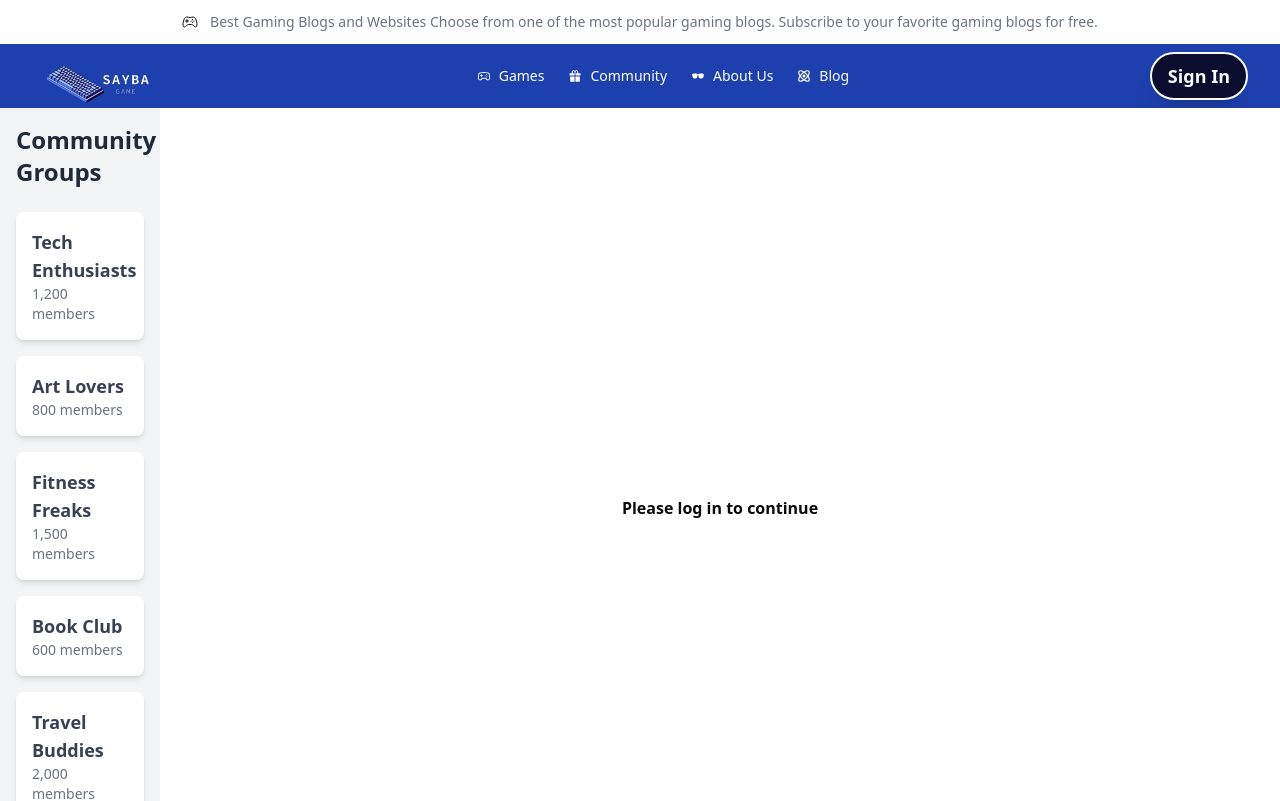
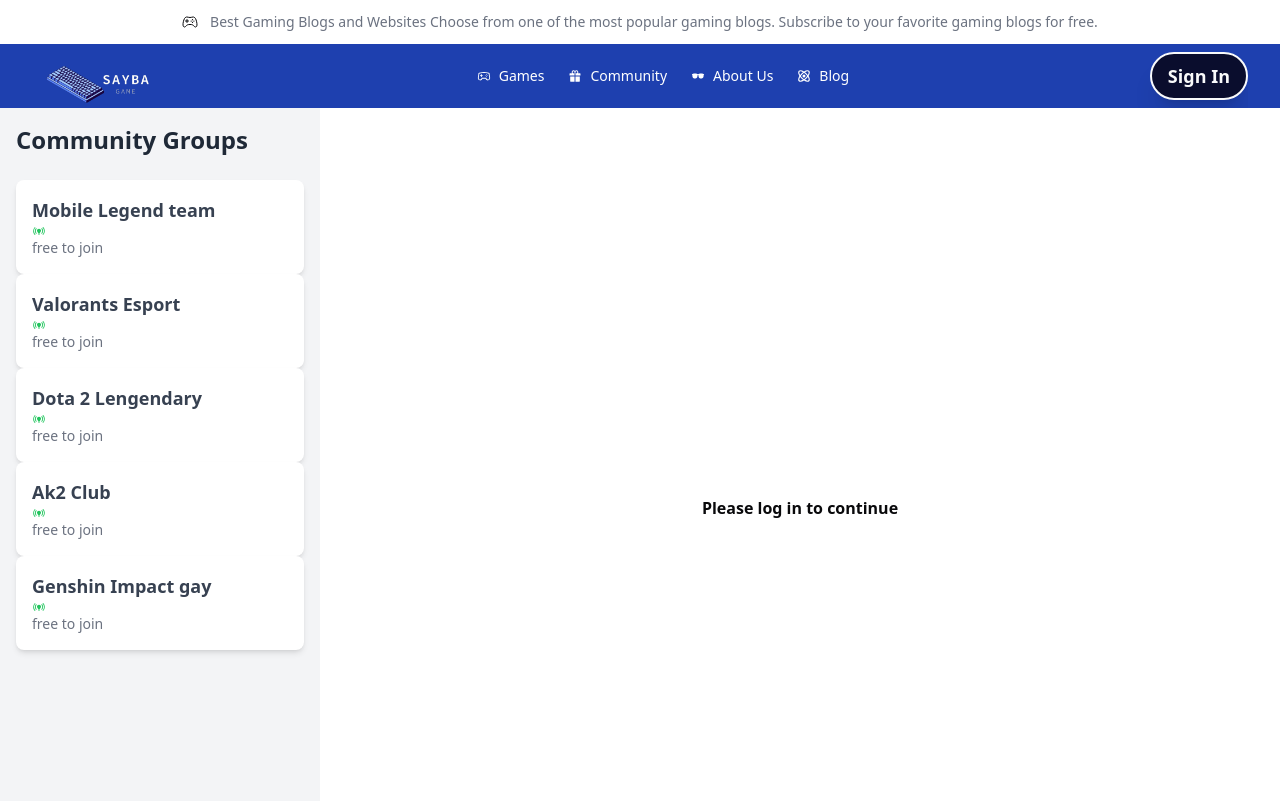
Before and after one commit to Nyfong/game-recom, a Next.js app: page /content/commu in a window 1280 px wide. Shown: the top 801 px of the page. Built offline with nearby package versions, Linux system fonts and the light colour scheme; what next would draw is missing.

Commit message:
community chat

```diff
--- a/src/app/content/aboutus/[pageid]/page.jsx
+++ b/src/app/content/aboutus/[pageid]/page.jsx
@@ -1,3 +1,4 @@
+"use client";
 import HomeSection from "@/components/Home/section/Section";
 import CardPayCoffee from "@/components/paycoffeeStuff/Card.pay";
 import FElogo from "@/assets/logoITE.png";
--- a/src/app/content/aboutus/page.jsx
+++ b/src/app/content/aboutus/page.jsx
@@ -1,3 +1,6 @@
+"use client"; // Add this at the top to enable client-side functionality
+
+import { useState, useEffect } from "react";
 import AboutUsCard from "@/components/Cards/AboutusCard";
 import AboutUsPayCard from "@/components/Cards/AboutusPayCoffeeCard";
 import CodingCard from "@/components/Cards/CodingCard";
@@ -5,10 +8,27 @@
 import HomeSection from "@/components/Home/section/Section";
 import AboutusSwiper from "@/components/Swiper/AboutusSwiper";
 
-let Aboutus = () => {
+const Aboutus = () => {
+  const [isLoading, setIsLoading] = useState(true); // Add loading state
+
+  // Simulate loading with useEffect
+  useEffect(() => {
+    const timer = setTimeout(() => {
+      setIsLoading(false); // Set loading to false after a delay
+    }, 2000); // 2-second delay to simulate loading
+
+    return () => clearTimeout(timer); // Cleanup the timer
+  }, []);
+
   return (
     <>
-      <main className="p-5 md:p-3 lg:p-0  gap-5 md:gap-3 max-w-screen-xl min-w-screen-80 mx-auto my-10">
+      {isLoading ? ( // Show loader while loading
+        <div className="flex justify-center items-center h-screen">
+          <div className="animate-spin rounded-full h-12 w-12 border-t-2 border-b-2 border-purple-500"></div>
+        </div>
+      ) : (
+        // Show content after loading
+        <main className="p-5 md:p-3 lg:p-0 gap-5 md:gap-3 max-w-screen-xl min-w-screen-80 mx-auto my-10">
           <AboutUsCard />
           <CodingCard />
           <AboutUsPayCard />
@@ -16,7 +36,9 @@
           <AboutusSwiper />
           <GridCards />
         </main>
+      )}
     </>
   );
 };
+
 export default Aboutus;
--- a/src/app/content/commu/page.jsx
+++ b/src/app/content/commu/page.jsx
@@ -3,17 +3,18 @@
 import SocialCard from "@/components/commuStuff/Card/crudCard/SocailCard";
 import { ErrorBoundary } from "next/dist/client/components/error-boundary";
 import Link from "next/link";
+import { MdOnlinePrediction } from "react-icons/md";
 
 export default function CommunityPage() {
   const [showThirdColumn, setShowThirdColumn] = useState(false);
 
   // Example community groups data
   const communityGroups = [
-    { id: 1, name: "Tech Enthusiasts", members: 1200 },
-    { id: 2, name: "Art Lovers", members: 800 },
-    { id: 3, name: "Fitness Freaks", members: 1500 },
-    { id: 4, name: "Book Club", members: 600 },
-    { id: 5, name: "Travel Buddies", members: 2000 },
+    { id: 1, name: "Mobile Legend team", members: "free to join" },
+    { id: 2, name: "Valorants Esport ", members: "free to join" },
+    { id: 3, name: "Dota 2 Lengendary", members: "free to join" },
+    { id: 4, name: "Ak2 Club", members: "free to join" },
+    { id: 5, name: "Genshin Impact gay", members: "free to join" },
   ];
 
   return (
@@ -23,7 +24,7 @@
         <div
           className={`bg-gray-100 sticky top-0 h-screen overflow-y-auto ${
             showThirdColumn ? "block" : "hidden"
-          } md:block md:col-span-2 lg:col-span-1`}
+          } md:block md:col-span-2 `}
         >
           <div className="p-4">
             <h2 className="text-2xl font-bold text-gray-800 mb-6">
@@ -31,31 +32,33 @@
             </h2>
             <ul className="space-y-4">
               {communityGroups.map((group) => (
+                <Link
+                  href={`/live-chat/${group.id}?name=${encodeURIComponent(
+                    group.name
+                  )}`}
+                >
                   <li
                     key={group.id}
                     className="bg-white p-4 rounded-lg shadow-md hover:shadow-lg transition-shadow cursor-pointer"
                   >
                     <h3 className="text-lg font-semibold text-gray-700">
                       {/* Update the Link to include the community ID */}
-                    <Link
-                      href={`/live-chat/${group.id}?name=${encodeURIComponent(
-                        group.name
-                      )}`}
-                    >
+
                       {group.name}
-                    </Link>
                     </h3>
                     <p className="text-sm text-gray-500">
-                    {group.members.toLocaleString()} members
+                      <MdOnlinePrediction className="text-green-500 font-bold" />
+                      {group.members.toLocaleString()}
                     </p>
                   </li>
+                </Link>
               ))}
             </ul>
           </div>
         </div>
 
         {/* Second Column - Scrollable, full width on mobile */}
-        <div className="overflow-y-auto col-span-1 md:col-span-6 lg:col-span-7 px-4 md:px-20">
+        <div className="overflow-y-auto col-span-1 md:col-span-6  px-4 md:px-20">
           <SocialCard />
         </div>
 
--- a/src/components/Cards/AboutusCard.jsx
+++ b/src/components/Cards/AboutusCard.jsx
@@ -31,7 +31,7 @@
                       <div className="absolute -z-10 left-0 w-full h-28 opacity-0 duration-500 group-hover:opacity-50 group-hover:bg-blue-900"></div>
                       <span className="text-xl font-bold">Hover me!</span>
                       <p className="group-hover:opacity-100 w-56 duration-500 opacity-0">
-                        Lorem ipsum dolor sit amet, consectetur adipiscing elit.
+                        we are ITE 9th gen
                       </p>
                     </div>
                   </div>
--- a/src/components/Cards/AboutusPayCoffeeCard.jsx
+++ b/src/components/Cards/AboutusPayCoffeeCard.jsx
@@ -44,11 +44,24 @@
                       </div>
 
                       <p className="mt-4">
-                        Our second CXcon in October was dedicated to experience
-                        transformation. The free one-day virtual
-                        event&nbsp;brought together 230+ heads of digital,
-                        thought leaders, and UX practitioners to discuss all
-                        aspects of experience design..
+                        "Pay us a cup of coffee" is a simple and heartfelt
+                        expression that invites supporters to make a small,
+                        voluntary contribution as a token of appreciation for
+                        someone's work, creativity, or services. It symbolizes
+                        gratitude and support in an easily relatable way,
+                        likening the gesture to buying a friend or colleague a
+                        cup of coffee for their effort and dedication. This
+                        phrase resonates particularly well in the context of
+                        independent creators, freelancers, small businesses, and
+                        developers who pour their passion and energy into their
+                        projects, often with limited resources. By contributing
+                        the equivalent of the cost of a cup of coffee,
+                        supporters can show their encouragement and acknowledge
+                        the value of the work being done, helping to sustain and
+                        motivate the creators to continue their journey. It's a
+                        small act of kindness that can make a significant
+                        impact, fostering a sense of community and shared
+                        purpose between the creator and their audience.
                       </p>
                       <p className="mt-4">
                         In a jam-packed day filled with keynote sessions,
```
Lines whose indentation alone changed are shown as unchanged.
